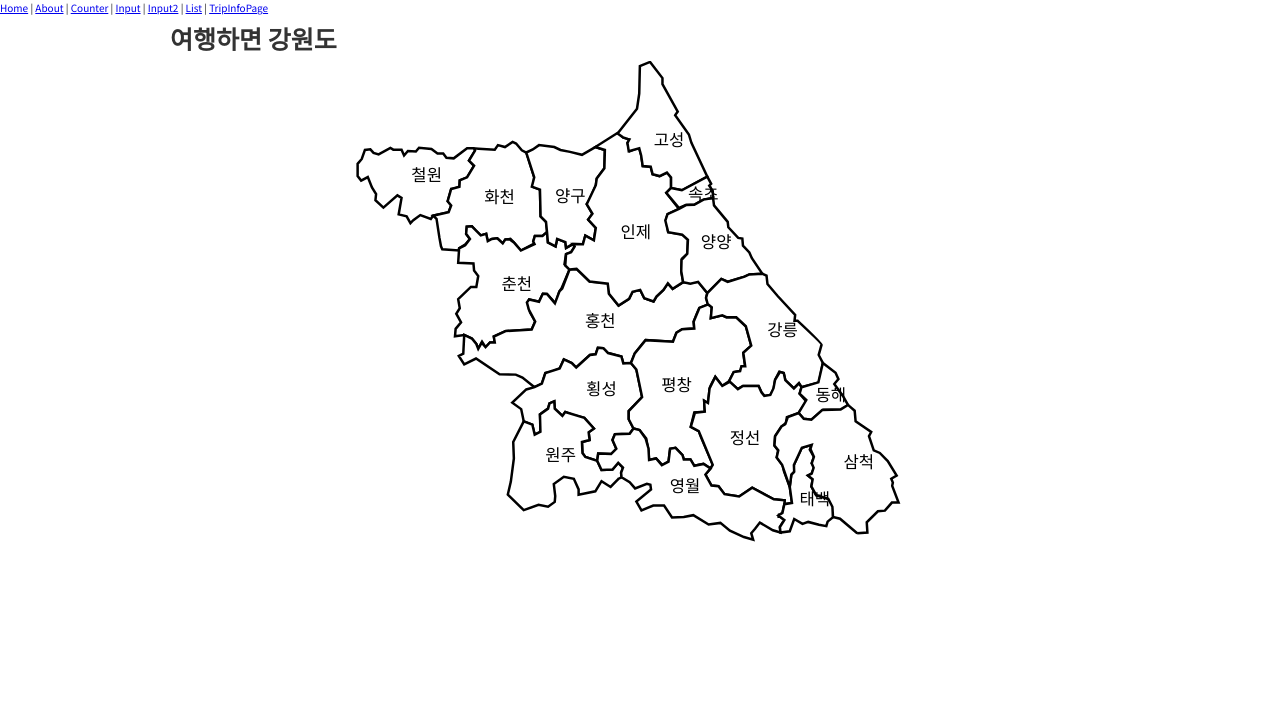
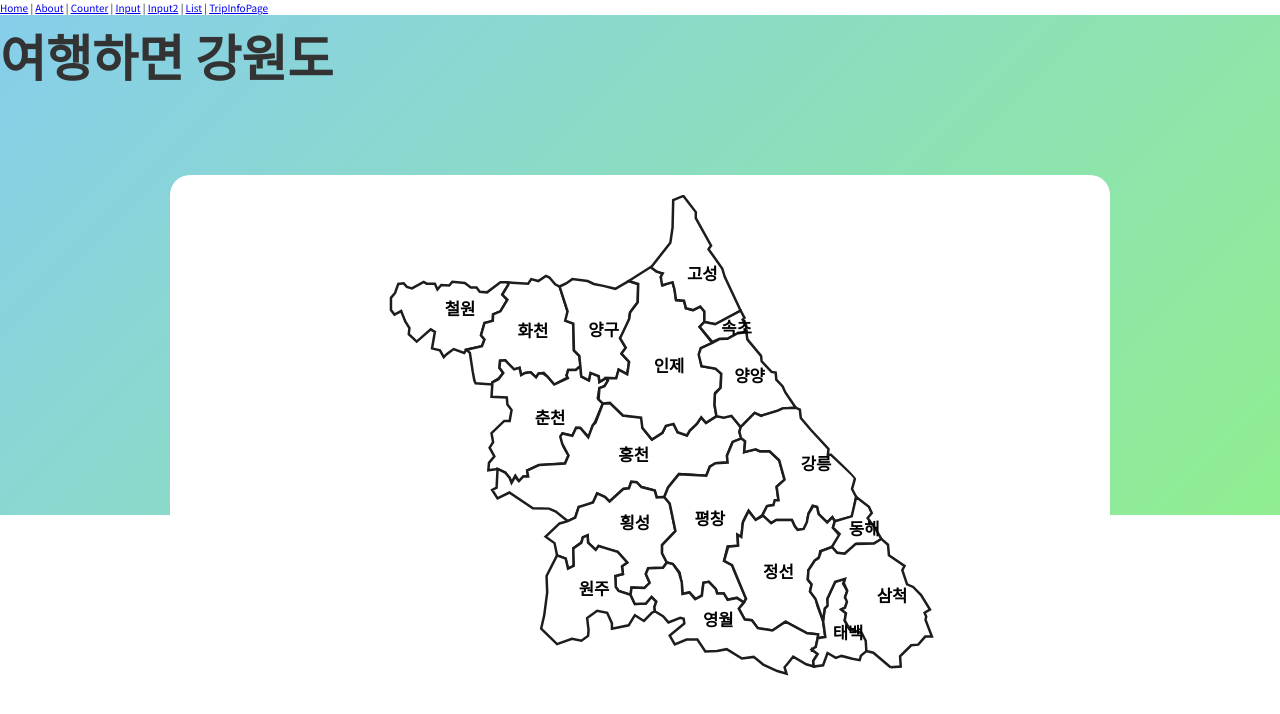
Before and after one commit to TeamGaston/DoRock, a React (Create React App) app: page /counter in a window 1280 px wide. Shown: the top 714 px of the page. Built offline with nearby package versions, Linux system fonts and the light colour scheme.

Commit message:
map choicer style update

```diff
--- a/src/pages/Counter.js
+++ b/src/pages/Counter.js
@@ -19,7 +19,7 @@ function GangwonMap() {
 
     const svgStyle = (region) => ({
         fill: hovoredRegion === region ? "#000000" : "#ffffff",
-        stroke: "#000000",
+        stroke: "#1D1D1F",
         strokeWidth: 1.5,
         transition: ".3s",
     });
@@ -33,9 +33,12 @@ function GangwonMap() {
     }
 
     return (
-        <div style={{ width: "94rem", height: "1000px", margin: "auto" }}>
-            <h1>여행하면 강원도</h1>
-            <svg style={{ width: "100%", height: "100%", marginLeft: "5rem"}} viewBox="0 0 400 600">
+        <div style={{background: "linear-gradient(135deg, #87CEEB, #90EE90)",
+            width: "100vw", height: "50rem", position: "relative"}}>
+            <h1 style={{position: "absolute", fontSize: "5rem", top: "0"}}>여행하면 강원도</h1>
+            <div style={{ width: "94rem", height: "50rem", position: "absolute",
+                background: "white", top: "20vh", left: `calc( 50% - 47rem )`, borderRadius: "2rem"}}>
+                <svg style={{ width: "100%", height: "100%", paddingTop: "2rem", fontWeight: "900"}} viewBox="0 0 300 300">
                     <g
                         transform="translate(-165.71152,-554.19203)">
                         <path
@@ -259,6 +262,7 @@ function GangwonMap() {
                     </g>
                 </svg>
             </div>
+        </div>
     );
 }
 
```
Lines whose indentation alone changed are shown as unchanged.
